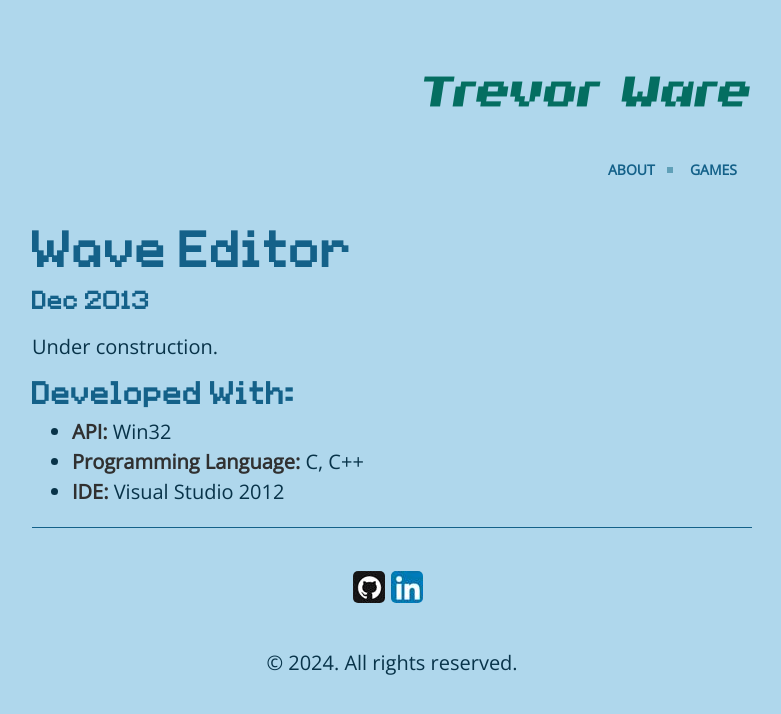
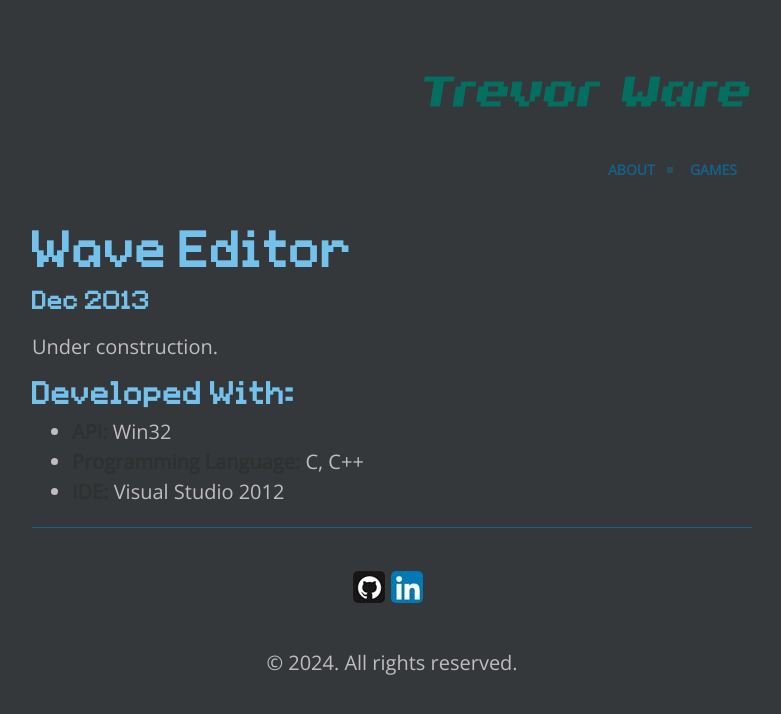
Before and after one commit to twarrre/twarrre.github.io, a Jekyll site: the page built from software/_posts/2013-12-03-waveeditor.md, in a window 1280 px wide. Shown: the top 714 px of the page, without its empty margins (248-1029 px from the left). Built offline with Jekyll 4.4.1, drawn with Linux system fonts in a browser that asks for light colours.

Commit message:
-New colors

```diff
--- a/public/css/poole.css
+++ b/public/css/poole.css
@@ -71,9 +71,9 @@
 
 body {
   font-family: 'Open Sans', sans-serif;
-  color: #083349;
+  color: #C0BCC1;
   /*background-image: url("/assets/logo/splatter.png");*/
-  background-color: #afd7ec;
+  background-color: #34383A;
   background-repeat: no-repeat;
   background-position: center bottom;
   background-size: cover;
@@ -129,7 +129,7 @@
   line-height: 1;
   /*color: #313131;*/
   text-rendering: optimizeLegibility;
-  color: #146189;
+  color: #74C2EB;
 }
 
 h1 {
```
